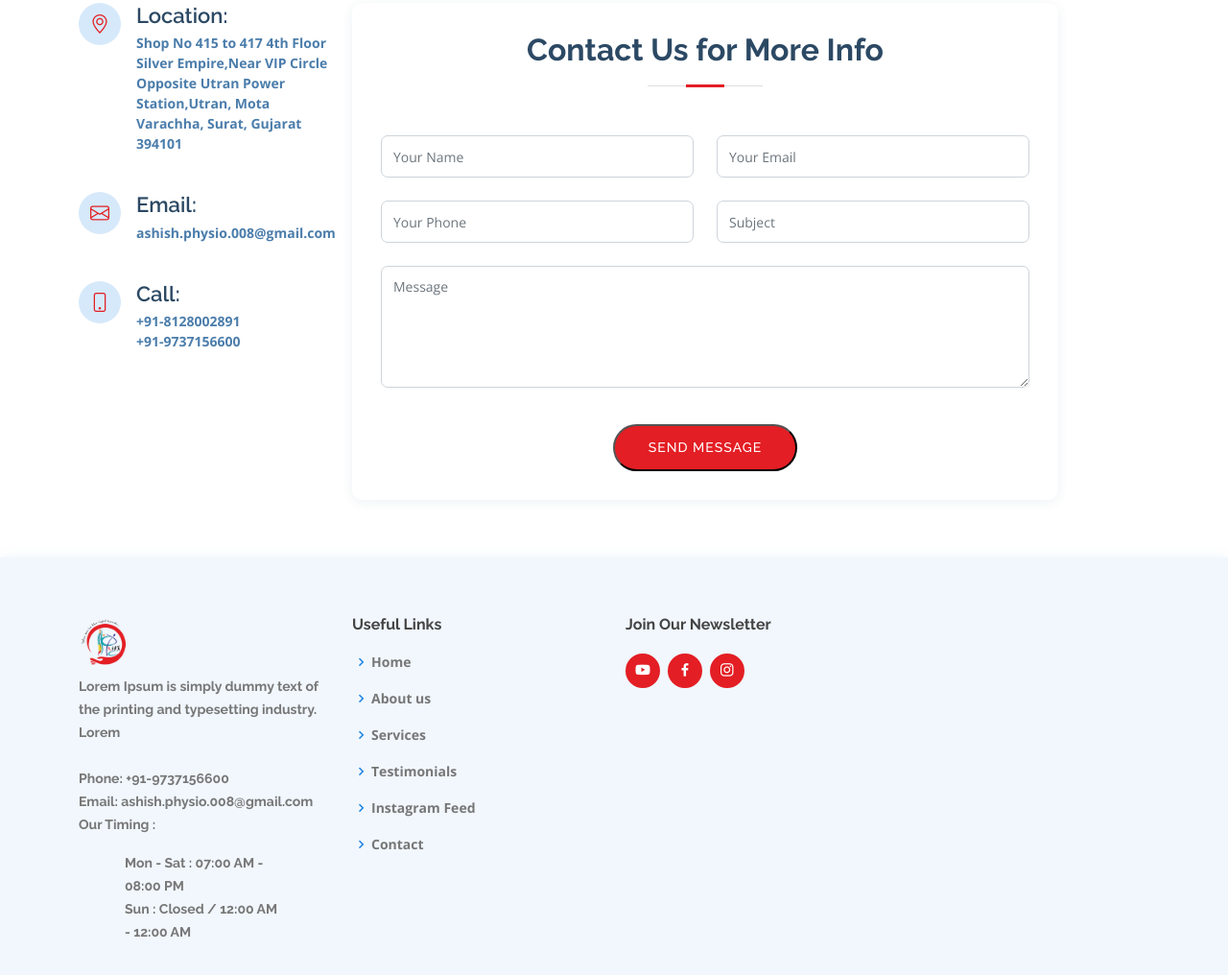
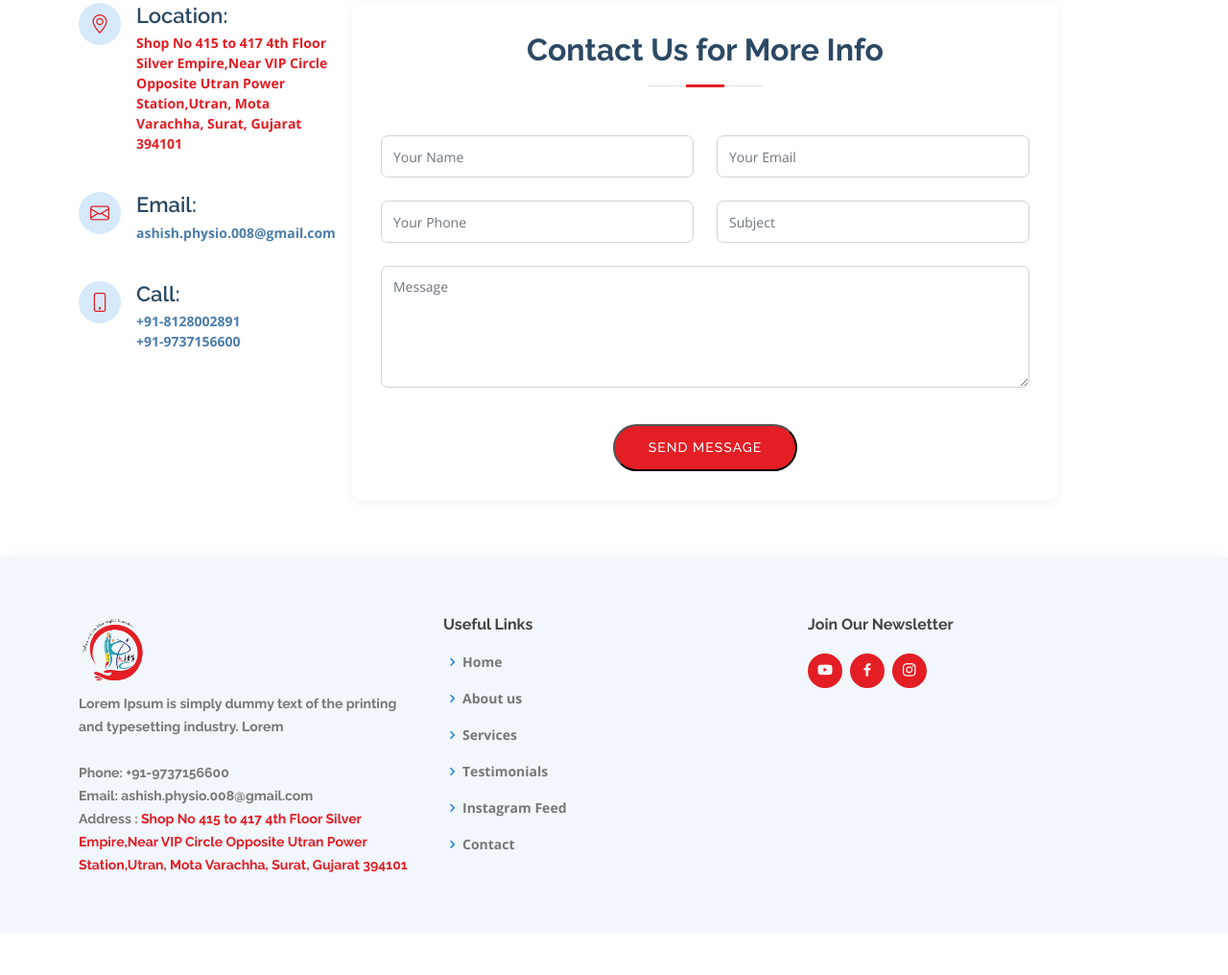
Before and after one commit to GomziServies/krishivphysio, a plain HTML site: page index.html in a window 1280 px wide. Shown: the part 5157-6173 px from the top of the page at 96% size. After the commit the page ends 6130 px from the top, so only its background shows below. Drawn offline with nearby package versions, Linux system fonts and the light colour scheme; some packages are replaced by stand-ins of ours; animation ran at ten frames a second; a script that the page names is missing.

Commit message:
gmb link add

```diff
--- a/index.html
+++ b/index.html
@@ -538,8 +538,9 @@
                 <i class="bi bi-geo-alt"></i>
                 <h4>Location:</h4>
                 <p>
-                  Shop No 415 to 417 4th Floor Silver Empire,Near VIP Circle Opposite Utran Power Station,Utran, Mota
-                  Varachha, Surat, Gujarat 394101
+                  <a href="https://maps.app.goo.gl/ARzQJs7g6acp59TQ8"> Shop No 415 to 417 4th Floor Silver Empire,Near
+                    VIP Circle Opposite Utran Power Station,Utran, Mota
+                    Varachha, Surat, Gujarat 394101</a>
               </div>
 
               <div class="email">
@@ -603,7 +604,7 @@
     <div class="footer-top">
       <div class="container">
         <div class="row">
-          <div class="col-lg-3 col-md-6 footer-contact">
+          <div class="col-lg-4 col-md-6 footer-contact">
             <h1 class="logo me-auto">
               <a href="index.html"><img src="assets/img/Logo.png" width="20%" /></a>
             </h1>
@@ -612,14 +613,15 @@
               industry. Lorem<br /><br />
               <strong>Phone:</strong> +91-9737156600<br />
               <strong>Email:</strong> ashish.physio.008@gmail.com<br />
-              <strong>Our Timing :</strong> <br />
-            <p class="px-5 mt-3"><b>Mon - Sat :</b> 07:00 AM - 08:00 PM
-              <br /><b>Sun :</b> Closed / 12:00 AM - 12:00 AM
-            </p>
+              <strong>Address :</strong> <a href="https://maps.app.goo.gl/ARzQJs7g6acp59TQ8" target="_blank"> Shop No
+                415 to 417 4th
+                Floor Silver Empire,Near
+                VIP Circle Opposite Utran Power Station,Utran, Mota
+                Varachha, Surat, Gujarat 394101</a>
             </p>
           </div>
 
-          <div class="col-lg-3 col-md-6 footer-links">
+          <div class="col-lg-4 col-md-6 footer-links">
             <h4>Useful Links</h4>
             <ul>
               <li>
@@ -648,7 +650,7 @@
             </ul>
           </div>
 
-          <div class="col-lg-3 col-md-6 footer-newsletter">
+          <div class="col-lg-4 col-md-6 footer-newsletter">
             <h4>Join Our Newsletter</h4>
             <div class="social-links pt-3 pt-md-0">
               <a href="https://www.youtube.com/channel/UCz_JQMqhs9lUib_cdU2O_Fw" class="twitter"><i
```
